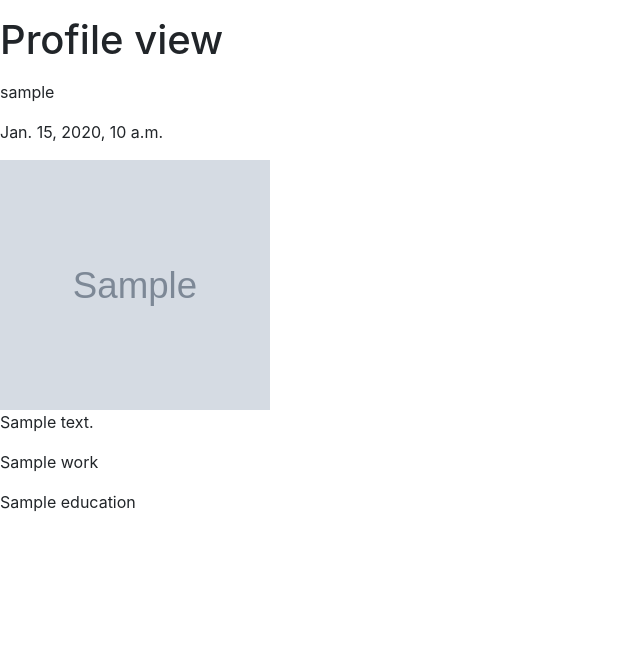
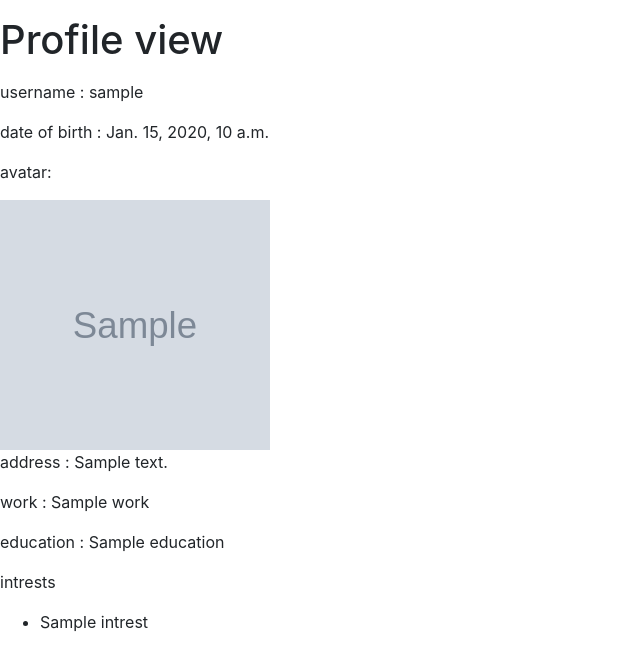
Before and after one commit to bluex4556/Social-Networking-Site, a Django app: template social/templates/social/profile.html in a window 1280 px wide. Shown: the top 671 px of the page, without its empty margins (0-640 px from the left). Run offline with Django 3.2, Linux system fonts and the light colour scheme; the template is opened without the code that fills it: most values are stand-ins (such as "Sample title", 1, 10 or a date in 2020); grey boxes marked "Sample" are stand-in pictures; some libraries are stand-ins or nearby versions.

Commit message:
added tags and intrests

```diff
--- a/social/templates/social/profile.html
+++ b/social/templates/social/profile.html
@@ -1,11 +1,22 @@
 {% extends "basegeneric.html" %}
 {% block content %}
   <p> <h1>Profile view</h1> </p>
-  <p>{{profile.user.username}}</p>
-  <p>{{profile.dob}}</p>
+  <p>username : {{profile.user.username}}</p>
+  <p>date of birth : {{profile.dob}}</p>
+  <p> avatar: </p>
   <img src="{{profile.avatar.url}}" alt="Profile picture" width="270" height="250"">
-  <p>{{profile.address}}</p>
-  <p>{{profile.work}}</p>
-  <p>{{profile.education}}</p>
+  <p>address : {{profile.address}}</p>
+  <p>work : {{profile.work}}</p>
+  <p>education : {{profile.education}}</p>
+  <p> intrests <p>
+  {% if intrestlist %}
+    <ul>
+    {% for intrests in intrestlist %}
+        <li>{{intrests.intrest}}</li>
+    {% endfor %}
+    </ul>
+  {%else%}
+    <p>no intrests</p>
+  {%endif%}
 
 {% endblock %}
```
Also changed, not shown: social/models.py (+3 -4 lines), social/templates/social/bloghome.html (+12 -0 lines), social/views.py (+7 -3 lines), README.md, db.sqlite3, social/migrations/0015_auto_20181103_1949.py (added).
